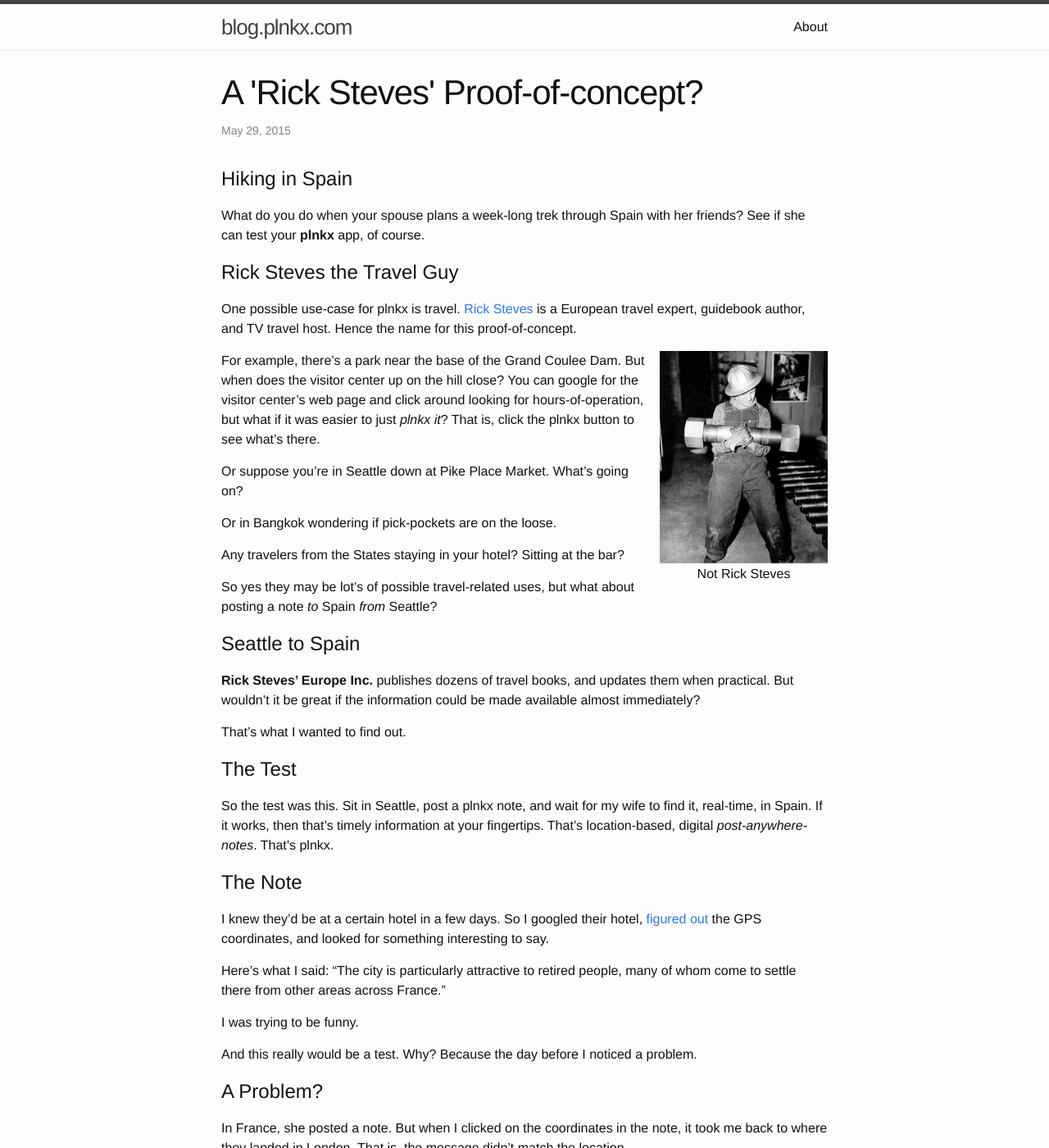
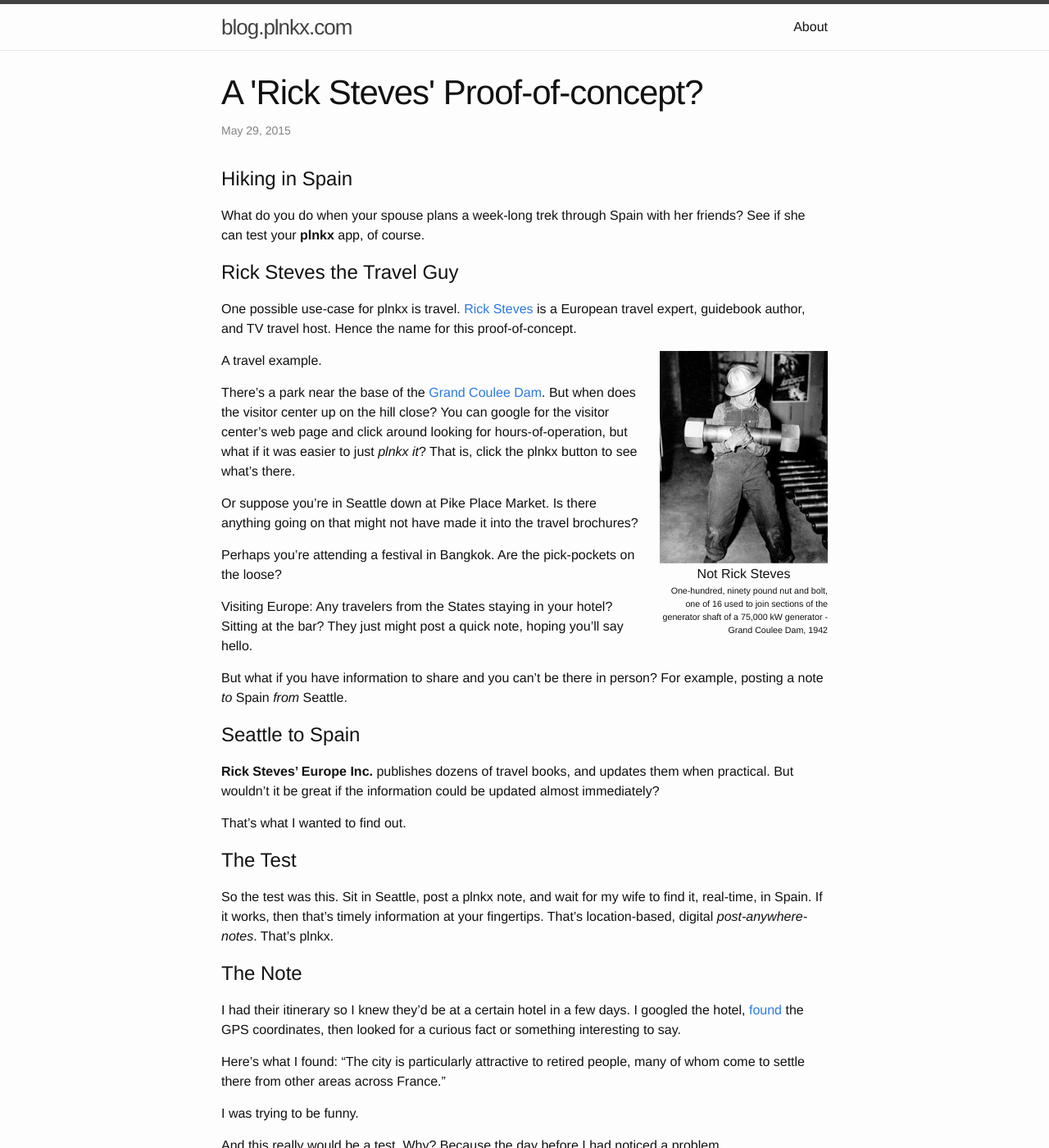
Before and after one commit to plnkx/blog, a Jekyll site: the page built from _posts/2015-05-28-proof-of-concept.markdown, in a window 1280 px wide and 1400 px high. Shown: the whole window at 82% size. Built offline with Jekyll 4.4.1, drawn with Linux system fonts in a browser that asks for light colours; some of the changed text lies outside the part shown.

Commit message:
- _posts/2015-05-28-proof-of-concept.markdown    - Explain what the picture is, not just Not Rick Steves    - Add link to Grand Coulee Dam

```diff
--- a/_posts/2015-05-28-proof-of-concept.markdown
+++ b/_posts/2015-05-28-proof-of-concept.markdown
@@ -18,36 +18,46 @@ One possible use-case for plnkx is travel.
 is a European travel expert, guidebook author, and TV
 travel host. Hence the name for this proof-of-concept.
 
-<div style='float: right; margin: 0 0 0 1em; text-align: center;'>
+<div style='float: right; margin: 0 0 0 1em; text-align: center; width: 205px;'>
 <img src='/images/bolt_sm.jpg'
      title='One-hundred, ninety pound nut and bolt, one of 16 used to join sections of the generator shaft of a 75,000 kW generator - Grand Coulee Dam, 1942. This is not Rick Steves'
      alt='One-hundred, ninety pound nut and bolt, one of 16 used to join sections of the generator shaft of a 75,000 kW generator - Grand Coulee Dam, 1942. This is not Rick Steves' />
 <br />
-Not Rick Steves
+Not Rick Steves<br />
+<div style='font-size: 8pt; text-align: right;'>
+One-hundred, ninety pound nut and bolt, one of 16 used to join
+sections of the generator shaft of a 75,000 kW generator - Grand
+Coulee Dam, 1942</div>
 </div>
 
-For example, there's a park near the base of the Grand Coulee Dam.
-But when does the visitor center up on the hill close? You can google
-for the visitor center's web page and click around looking for
+A travel example.
+
+There's a park near the base of the [Grand Coulee
+Dam](http://www.usbr.gov/pn/grandcoulee/history/index.html). But when
+does the visitor center up on the hill close? You can google for the
+visitor center's web page and click around looking for
 hours-of-operation, but what if it was easier to just *plnkx it*?
 That is, click the plnkx button to see what's there.
 
-Or suppose you're in Seattle down at Pike Place Market. What's going
-on?
+Or suppose you're in Seattle down at Pike Place Market. Is there
+anything going on that might not have made it into the travel
+brochures?
 
-Or in Bangkok wondering if pick-pockets are on the loose.
+Perhaps you're attending a festival in Bangkok. Are the pick-pockets
+on the loose?
 
-Any travelers from the States staying in your hotel? Sitting at the
-bar?
+Visiting Europe: Any travelers from the States staying in your hotel?
+Sitting at the bar? They just might post a quick note, hoping you'll
+say hello.
 
-So yes they may be lot's of possible travel-related uses,
-but what about posting a note *to* Spain *from* Seattle?
+But what if you have information to share and you can't be there in
+person? For example, posting a note *to* Spain *from* Seattle.
 
 # Seattle to Spain
 
-**Rick Steves' Europe Inc.** publishes dozens of travel books, and updates
-them when practical. But wouldn't it be great if the information could
-be made available almost immediately?
+**Rick Steves' Europe Inc.** publishes dozens of travel books,
+and updates them when practical. But wouldn't it be great if the
+information could be updated almost immediately?
 
 That's what I wanted to find out.
 
@@ -61,19 +71,20 @@ digital *post-anywhere-notes*. That's plnkx.
 
 # The Note
 
-I knew they'd be at a certain hotel in a few days. So I googled their
-hotel, [figured
-out](http://plnkx.com/wv/find_coordinates_of_location.html) the GPS
-coordinates, and looked for something interesting to say.
+I had their itinerary so I knew they'd be at a certain hotel in a few
+days. I googled the hotel,
+[found](http://plnkx.com/wv/find_coordinates_of_location.html) the
+GPS coordinates, then looked for a curious fact or something
+interesting to say.
 
-Here's what I said: "The city is particularly attractive to retired
+Here's what I found: "The city is particularly attractive to retired
 people, many of whom come to settle there from other areas across
 France."
 
 I was trying to be funny.
 
-And this really would be a test. Why? Because the day before I noticed
-a problem.
+And this really would be a test. Why? Because the day before I had
+noticed a problem.
 
 
 # A Problem?
@@ -90,16 +101,14 @@ at all? How would we know?
 
 # The Proof
 
-My guess was the coordinates were getting cached in the app.
-That's supposed to be a feature, but if you save a new note before
-new coordinates are obtained, then your note is saved at your previous
-location.
+My guess was the coordinates were getting cached in the app. That is,
+if you save a new note before new coordinates are obtained, then your
+new note is saved at your old location.
 
 Theory aside, the way to find out was to try it. So I
-posted [a note](http://link2.plnkx.com/id/33d3158a80b7de1269932cada1438157a27049e6)
+posted [a note](http://link2.plnkx.com/id/33d3158a80b7de1269932cada1438157a27049e6),
 and waited.
 
-What could go wrong?
 
 Five days later, half-way around the world, they arrived at the hotel.
 But of course I had no way of knowing.
```
Also changed, not shown: other parts of _posts/2015-05-28-proof-of-concept.markdown (+3 -3 lines).
